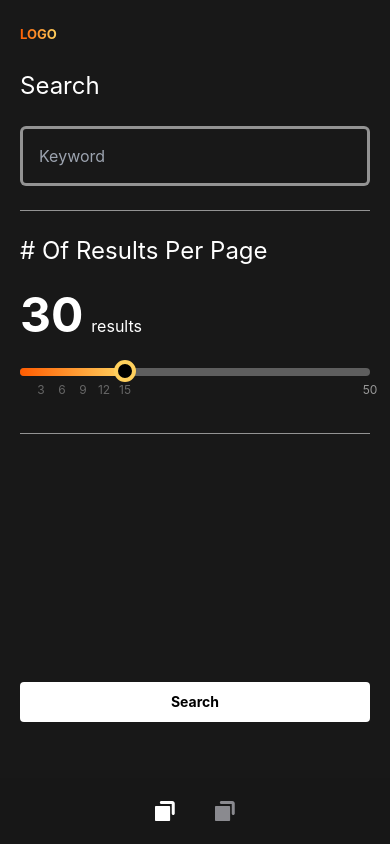
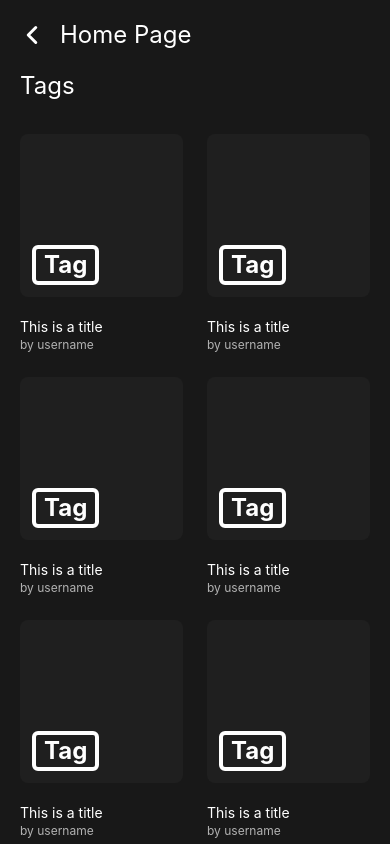
Before and after one commit to nomentech/aha-frontend-exam, a React (Create React App) app: page /aha-frontend-exam/exam2/tag in a window 390 px wide. Shown: the top 844 px of the page. Built offline with nearby package versions, Linux system fonts and the light colour scheme.

Commit message:
finish exam2 result and tag page layout

```diff
--- a/src/App.tsx
+++ b/src/App.tsx
@@ -1,7 +1,9 @@
 import Home from './exam2/pages/Home'
+import Result from './exam2/pages/Result'
+import Tag from './exam2/pages/Tag'
 
 function App() {
-  return <Home />
+  return <Tag />
 }
 
 export default App
--- a/src/exam2/components/Button1.tsx
+++ b/src/exam2/components/Button1.tsx
@@ -1,4 +1,4 @@
-export default function Button({ label }: any) {
+export default function Button1({ label }: any) {
   return (
     <div
       className='h-[40px] text-sm font-bold rounded-[4px] cursor-pointer
--- a/src/exam2/components/Content.tsx
+++ /dev/null
@@ -1,24 +0,0 @@
-import Button1 from './Button1'
-import Divider from './Divider'
-import Input from './Input'
-import Range from './Range'
-
-export default function Content() {
-  return (
-    <div className='flex flex-col w-full px-5 sm:px-36 sm:py-[54px] space-y-6'>
-      <div className='text-2xl'>Search</div>
-      <Input />
-      <Divider />
-      <div className='text-2xl'># Of Results Per Page</div>
-      <div className='space-x-2'>
-        <span className='text-5xl font-bold'>30</span>
-        <span>results</span>
-      </div>
-      <Range />
-      <div className='h-2'></div>
-      <Divider />
-      <div className='h-[200px]'></div>
-      <Button1 label='Search' />
-    </div>
-  )
-}
--- /dev/null
+++ b/src/exam2/components/Layout.tsx
@@ -0,0 +1,34 @@
+import Logo from '../components/Logo'
+import Menu from '../components/Menu'
+import Profile from '../components/Profile'
+
+export default function Layout({ isHome, children }: any) {
+  return (
+    <div>
+      <div>
+        <div
+          className={`h-[70px] flex flex-col justify-center px-5 sm:hidden
+          ${!isHome && 'hidden'}`}
+        >
+          <Logo />
+        </div>
+        <div className='flex flex-row'>
+          <div className='hidden sm:flex sm:flex-col p-5 sm:items-center space-y-10'>
+            <Logo />
+            <Menu direction='col' />
+          </div>
+          {children}
+          <div className='hidden min-[1440px]:block'>
+            <Profile />
+          </div>
+        </div>
+      </div>
+      <div
+        className={`h-[66px] w-full flex flex-col justify-center items-center absolute bottom-0 bg-[#181818]/20 sm:hidden
+        ${!isHome && 'hidden'}`}
+      >
+        <Menu direction='row' />
+      </div>
+    </div>
+  )
+}
--- a/src/exam2/pages/Home.tsx
+++ b/src/exam2/pages/Home.tsx
@@ -1,29 +1,27 @@
-import Content from '../components/Content'
-import Logo from '../components/Logo'
-import Menu from '../components/Menu'
-import Profile from '../components/Profile'
+import Layout from '../components/Layout'
+import Button1 from '../components/Button1'
+import Divider from '../components/Divider'
+import Input from '../components/Input'
+import Range from '../components/Range'
 
 export default function Home() {
   return (
-    <div>
-      <div>
-        <div className='h-[70px] flex flex-col justify-center px-5 sm:hidden'>
-          <Logo />
+    <Layout isHome={true}>
+      <div className='flex flex-col w-full px-5 sm:px-36 sm:py-[54px] space-y-6'>
+        <div className='text-2xl'>Search</div>
+        <Input />
+        <Divider />
+        <div className='text-2xl'># Of Results Per Page</div>
+        <div className='space-x-2'>
+          <span className='text-5xl font-bold'>30</span>
+          <span>results</span>
         </div>
-        <div className='flex flex-row'>
-          <div className='hidden sm:flex sm:flex-col p-5 sm:items-center space-y-10'>
-            <Logo />
-            <Menu direction='col' />
-          </div>
-          <Content />
-          <div className='hidden min-[1440px]:block'>
-            <Profile />
-          </div>
-        </div>
+        <Range />
+        <div className='h-2'></div>
+        <Divider />
+        <div className='h-[200px]'></div>
+        <Button1 label='Search' />
       </div>
-      <div className='h-[66px] w-full flex flex-col justify-center items-center absolute bottom-0 bg-[#181818]/20 sm:hidden'>
-        <Menu direction='row' />
-      </div>
-    </div>
+    </Layout>
   )
 }
--- /dev/null
+++ b/src/exam2/pages/Result.tsx
@@ -0,0 +1,46 @@
+import Button1 from '../components/Button1'
+import Layout from '../components/Layout'
+
+export default function Result() {
+  return (
+    <Layout isHome={false}>
+      <div className='flex flex-col w-full px-5 sm:px-36 sm:py-[54px]'>
+        <div className='h-[70px] flex flex-row space-x-4 items-center'>
+          <div className='sm:-ml-10'>{leftArrow}</div>
+          <span className='text-2xl sm:hidden'>Home Page</span>
+        </div>
+        <div className='text-2xl sm:-mt-[51px]'>Results</div>
+        <div className='grid grid-cols-1 sm:grid-cols-3 gap-8 my-8'>
+          {Array.from({ length: 9 }).map((_, index): any => (
+            <div key={index}>
+              <img
+                src='https://via.placeholder.com/1080x720/eee?text=3:2'
+                alt=''
+              />
+              <div className='text-sm mt-5'>This is a title</div>
+              <div className='text-xs text-[#B2B2B2]'>by username</div>
+            </div>
+          ))}
+        </div>
+        <Button1 label='MORE' />
+      </div>
+    </Layout>
+  )
+}
+
+const leftArrow = (
+  <svg
+    xmlns='http://www.w3.org/2000/svg'
+    fill='none'
+    viewBox='0 0 24 24'
+    strokeWidth={3}
+    stroke='currentColor'
+    className='w-6 h-6'
+  >
+    <path
+      strokeLinecap='round'
+      strokeLinejoin='round'
+      d='M15.75 19.5L8.25 12l7.5-7.5'
+    />
+  </svg>
+)
--- /dev/null
+++ b/src/exam2/pages/Tag.tsx
@@ -0,0 +1,47 @@
+import Button1 from '../components/Button1'
+import Layout from '../components/Layout'
+
+export default function Tag() {
+  return (
+    <Layout isHome={false}>
+      <div className='flex flex-col w-full px-5 sm:px-36 sm:py-[54px]'>
+        <div className='h-[70px] flex flex-row space-x-4 items-center'>
+          <div className='sm:-ml-10'>{leftArrow}</div>
+          <span className='text-2xl sm:hidden'>Home Page</span>
+        </div>
+        <div className='text-2xl sm:-mt-[51px]'>Tags</div>
+        <div className='grid grid-cols-2 sm:grid-cols-5 gap-6 my-8'>
+          {Array.from({ length: 20 }).map((_, index): any => (
+            <div key={index}>
+              <div className='flex flex-col justify-end p-3 aspect-square rounded-lg bg-[#1F1F1F]'>
+                <div className='px-2 text-2xl font-bold border-4 border-white w-fit rounded-md'>
+                  Tag
+                </div>
+              </div>
+              <div className='text-sm mt-5'>This is a title</div>
+              <div className='text-xs text-[#B2B2B2]'>by username</div>
+            </div>
+          ))}
+        </div>
+        <Button1 label='MORE' />
+      </div>
+    </Layout>
+  )
+}
+
+const leftArrow = (
+  <svg
+    xmlns='http://www.w3.org/2000/svg'
+    fill='none'
+    viewBox='0 0 24 24'
+    strokeWidth={3}
+    stroke='currentColor'
+    className='w-6 h-6'
+  >
+    <path
+      strokeLinecap='round'
+      strokeLinejoin='round'
+      d='M15.75 19.5L8.25 12l7.5-7.5'
+    />
+  </svg>
+)
```
